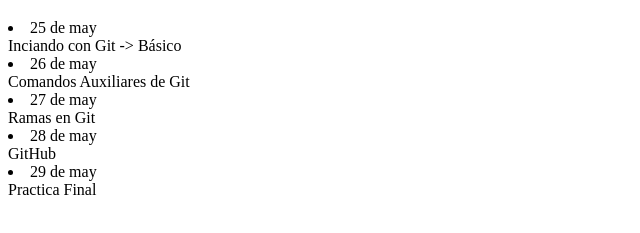
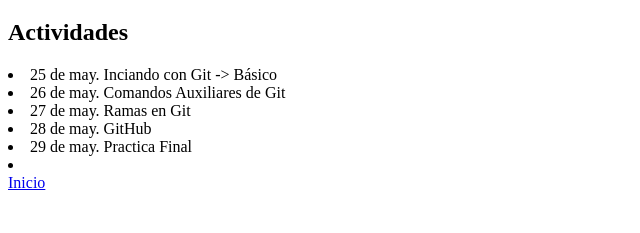
Before and after one commit to curso-git-2020/practica-final-git, a plain HTML site: page news.html in a window 1280 px wide. Shown: the part 61-294 px from the top of the page, without its empty margins (0-640 px from the left). Drawn offline with Linux system fonts and the light colour scheme.

Commit message:
Se corrige Lista, y Agrega enlace a Inicio

```diff
--- a/news.html
+++ b/news.html
@@ -6,16 +6,14 @@
   </head>
 <body>
   <h1>Noticias sobre Curso Git</h1>
-  	<li>25 de may</li>
-  		Inciando con Git -> Básico
-	<li>26 de may</li>
-		Comandos Auxiliares de Git
-	<li>27 de may</li>
-		Ramas en Git
-	<li>28 de may</li>
-		GitHub
-	<li>29 de may</li>
-		Practica Final
+  <h2>Actividades</h2>
+  	<li>25 de may. Inciando con Git -> Básico </li>
+	<li>26 de may. Comandos Auxiliares de Git </li>
+	<li>27 de may. Ramas en Git </li>
+	<li>28 de may. GitHub </li>
+	<li>29 de may. Practica Final </li>
+	<li></li>
+	<a href="/practica-final-git/" target="_blank">Inicio</a>
 
 </body>
 </html>
```
